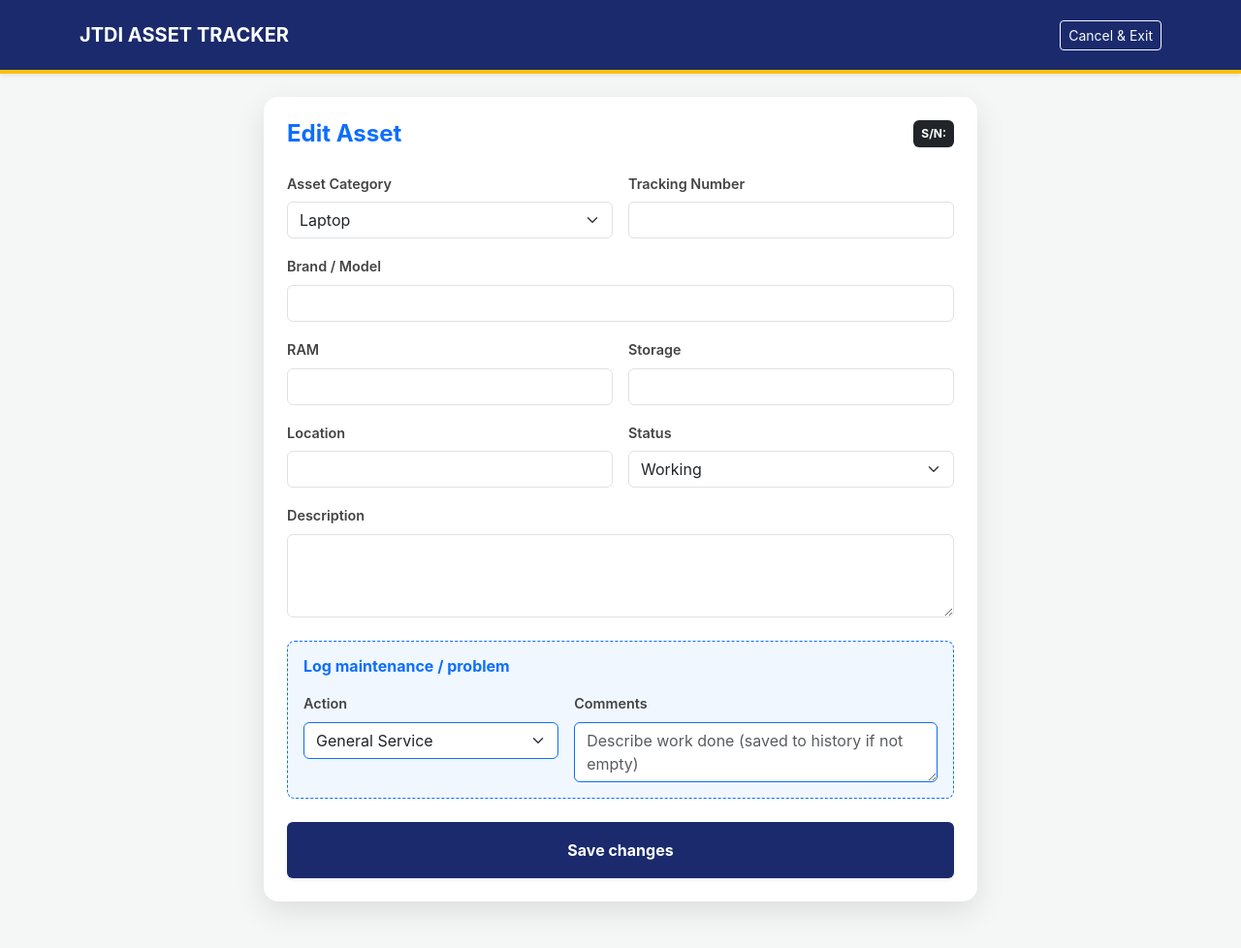
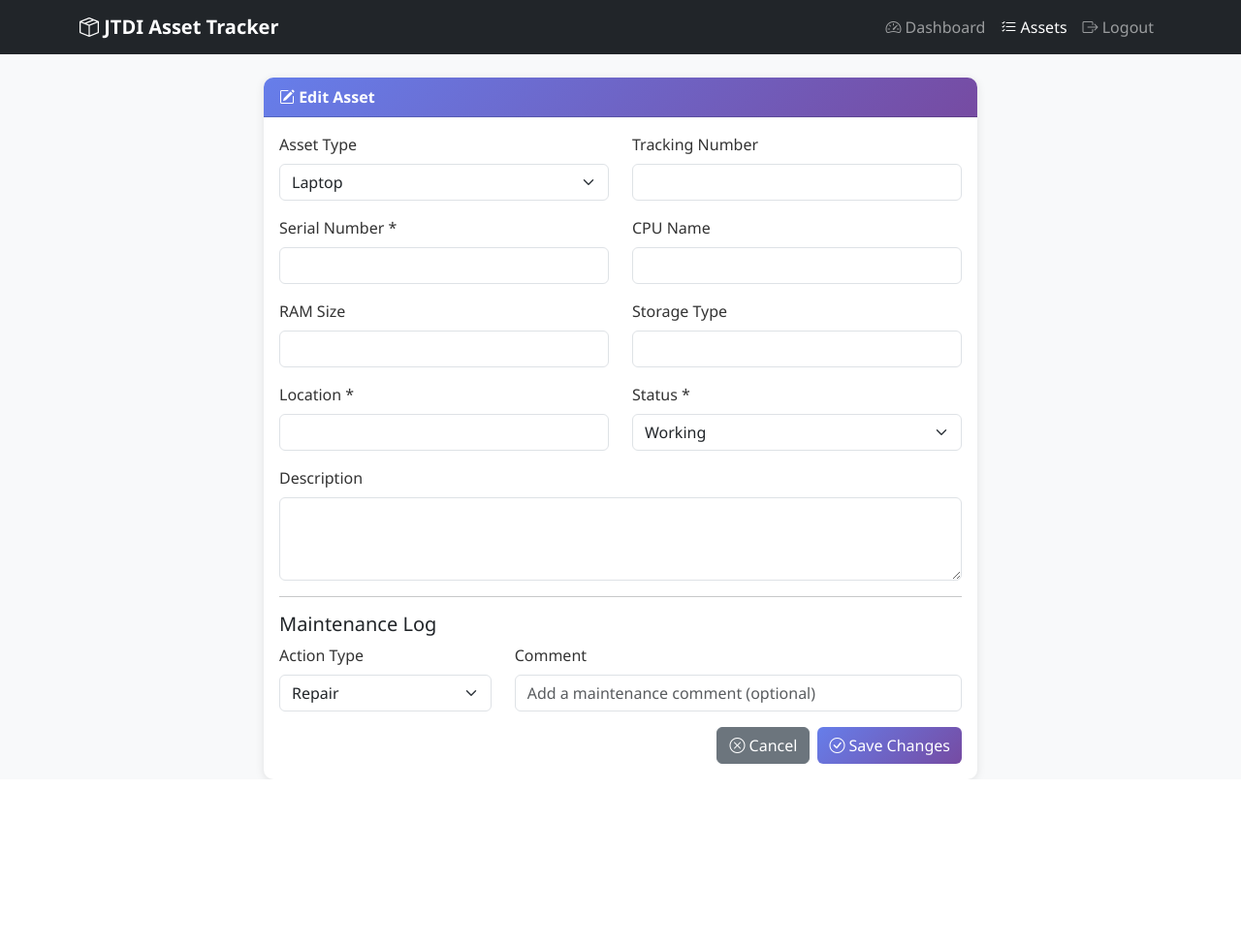
Before and after one commit to Fakhrul0029/Asset-Tracker-System-Together-, a Flask app: template templates/edit.html in a window 1280 px wide. Shown: the whole page at 97% size. After the commit the page ends 804 px from the top, so only its background shows below. Run offline with Flask 3, Linux system fonts and the light colour scheme; the template is opened without the code that fills it, so the values that code supplies are empty; some libraries are stand-ins or nearby versions.

Commit message:
Update edit.html for asset editing interface

```diff
--- a/templates/edit.html
+++ b/templates/edit.html
@@ -3,110 +3,194 @@
 <head>
     <meta charset="UTF-8">
     <meta name="viewport" content="width=device-width, initial-scale=1.0">
-    <title>Edit Asset - JTDI Tracker</title>
-    <link rel="stylesheet" href="https://cdn.jsdelivr.net/npm/bootstrap@5.3.0/dist/css/bootstrap.min.css">
+    <title>Edit Asset - JTDI Asset Tracker</title>
+    <link href="https://cdn.jsdelivr.net/npm/bootstrap@5.3.0/dist/css/bootstrap.min.css" rel="stylesheet">
+    <link rel="stylesheet" href="https://cdn.jsdelivr.net/npm/bootstrap-icons@1.10.0/font/bootstrap-icons.css">
     <style>
-        :root { --navy: #1a2a6c; --gold: #ffc107; --light: #f4f7f6; }
-        body { background-color: var(--light); font-family: 'Inter', sans-serif; }
-        .navbar { background: var(--navy); border-bottom: 4px solid var(--gold); }
-        .card { border-radius: 15px; border: none; box-shadow: 0 10px 30px rgba(0,0,0,0.1); }
-        .form-label { font-weight: 600; color: #444; font-size: 0.9rem; }
-        .btn-update { background-color: var(--navy); color: white; font-weight: bold; }
-        .btn-update:hover { background-color: #121d4d; color: white; }
+        body {
+            background-color: #f8f9fa;
+            font-family: 'Segoe UI', Tahoma, Geneva, Verdana, sans-serif;
+        }
+        .navbar-brand {
+            font-weight: 600;
+        }
+        .card {
+            border: none;
+            box-shadow: 0 2px 10px rgba(0,0,0,0.1);
+            border-radius: 10px;
+        }
+        .card-header {
+            background: linear-gradient(135deg, #667eea 0%, #764ba2 100%);
+            color: white;
+            border-radius: 10px 10px 0 0 !important;
+            font-weight: 600;
+        }
+        .form-label {
+            font-weight: 500;
+            color: #333;
+        }
+        .btn-primary {
+            background: linear-gradient(135deg, #667eea 0%, #764ba2 100%);
+            border: none;
+        }
+        .btn-primary:hover {
+            opacity: 0.9;
+        }
     </style>
 </head>
 <body>
-
-    <nav class="navbar navbar-dark p-3 mb-4 shadow-sm">
+    <nav class="navbar navbar-expand-lg navbar-dark bg-dark">
         <div class="container">
-            <a class="navbar-brand fw-bold" href="/">JTDI ASSET TRACKER</a>
-            <a href="/" class="btn btn-outline-light btn-sm">Cancel &amp; Exit</a>
+            <a class="navbar-brand" href="{{ url_for('dashboard') }}">
+                <i class="bi bi-box-seam"></i> JTDI Asset Tracker
+            </a>
+            <button class="navbar-toggler" type="button" data-bs-toggle="collapse" data-bs-target="#navbarNav">
+                <span class="navbar-toggler-icon"></span>
+            </button>
+            <div class="collapse navbar-collapse" id="navbarNav">
+                <ul class="navbar-nav ms-auto">
+                    <li class="nav-item">
+                        <a class="nav-link" href="{{ url_for('dashboard') }}">
+                            <i class="bi bi-speedometer2"></i> Dashboard
+                        </a>
+                    </li>
+                    <li class="nav-item">
+                        <a class="nav-link active" href="{{ url_for('index') }}">
+                            <i class="bi bi-list-check"></i> Assets
+                        </a>
+                    </li>
+                    {% if session.role == 'Admin' %}
+                    <li class="nav-item">
+                        <a class="nav-link" href="{{ url_for('admin_dashboard') }}">
+                            <i class="bi bi-gear"></i> Admin
+                        </a>
+                    </li>
+                    {% endif %}
+                    <li class="nav-item">
+                        <a class="nav-link" href="{{ url_for('logout') }}">
+                            <i class="bi bi-box-arrow-right"></i> Logout
+                        </a>
+                    </li>
+                </ul>
+            </div>
         </div>
     </nav>
 
-    <div class="container mb-5">
+    <div class="container mt-4">
         <div class="row justify-content-center">
-            <div class="col-md-8">
-                <div class="card p-4">
-                    <div class="d-flex justify-content-between align-items-center mb-4">
-                        <h4 class="fw-bold mb-0 text-primary">Edit Asset</h4>
-                        <span class="badge bg-dark p-2">S/N: {{ asset.serial_number }}</span>
+            <div class="col-lg-8">
+                <div class="card">
+                    <div class="card-header">
+                        <i class="bi bi-pencil-square"></i> Edit Asset
+                    </div>
+                    <div class="card-body">
+                        {% with messages = get_flashed_messages() %}
+                            {% if messages %}
+                                {% for message in messages %}
+                                    <div class="alert alert-success alert-dismissible fade show" role="alert">
+                                        {{ message }}
+                                        <button type="button" class="btn-close" data-bs-dismiss="alert"></button>
+                                    </div>
+                                {% endfor %}
+                            {% endif %}
+                        {% endwith %}
+
+                        <form method="POST" action="{{ url_for('edit_asset', id=asset.id) }}">
+                            <input type="hidden" name="csrf_token" value="{{ csrf_token() }}"/>
+
+                            <div class="row">
+                                <div class="col-md-6 mb-3">
+                                    <label for="asset_type" class="form-label">Asset Type</label>
+                                    <select class="form-select" id="asset_type" name="asset_type" required>
+                                        <option value="Laptop" {% if asset.asset_type == 'Laptop' %}selected{% endif %}>Laptop</option>
+                                        <option value="Desktop" {% if asset.asset_type == 'Desktop' %}selected{% endif %}>Desktop</option>
+                                        <option value="Monitor" {% if asset.asset_type == 'Monitor' %}selected{% endif %}>Monitor</option>
+                                        <option value="Printer" {% if asset.asset_type == 'Printer' %}selected{% endif %}>Printer</option>
+                                        <option value="Server" {% if asset.asset_type == 'Server' %}selected{% endif %}>Server</option>
+                                        <option value="Network Equipment" {% if asset.asset_type == 'Network Equipment' %}selected{% endif %}>Network Equipment</option>
+                                        <option value="Other" {% if asset.asset_type == 'Other' %}selected{% endif %}>Other</option>
+                                    </select>
                                 </div>
 
-                    <form method="POST">
-                        <div class="row g-3">
-                            <div class="col-md-6">
-                                <label class="form-label">Asset Category</label>
-                                <select name="asset_type" class="form-select">
-                                    <option value="Laptop" {% if asset.asset_type == 'Laptop' %}selected{% endif %}>Laptop</option>
-                                    <option value="PC" {% if asset.asset_type == 'PC' %}selected{% endif %}>PC / Desktop</option>
-                                    <option value="Monitor" {% if asset.asset_type == 'Monitor' %}selected{% endif %}>Monitor</option>
-                                    <option value="Printer" {% if asset.asset_type == 'Printer' %}selected{% endif %}>Printer</option>
-                                </select>
+                                <div class="col-md-6 mb-3">
+                                    <label for="tracking_number" class="form-label">Tracking Number</label>
+                                    <input type="text" class="form-control" id="tracking_number" name="tracking_number" value="{{ asset.tracking_number }}" required>
                                 </div>
-                            <div class="col-md-6">
-                                <label class="form-label">Tracking Number</label>
-                                <input type="text" name="tracking_number" value="{{ asset.tracking_number }}" class="form-control" required>
                             </div>
 
-                            <div class="col-12">
-                                <label class="form-label">Brand / Model</label>
-                                <input type="text" name="cpu_name" value="{{ asset.cpu_name }}" class="form-control" required>
+                            <div class="row">
+                                <div class="col-md-6 mb-3">
+                                    <label for="serial_number" class="form-label">Serial Number *</label>
+                                    <input type="text" class="form-control" id="serial_number" name="serial_number" value="{{ asset.serial_number }}" required>
                                 </div>
 
-                            <div class="col-md-6">
-                                <label class="form-label">RAM</label>
-                                <input type="text" name="ram_size" value="{{ asset.ram_size or '' }}" class="form-control">
+                                <div class="col-md-6 mb-3">
+                                    <label for="cpu_name" class="form-label">CPU Name</label>
+                                    <input type="text" class="form-control" id="cpu_name" name="cpu_name" value="{{ asset.cpu_name }}">
                                 </div>
-                            <div class="col-md-6">
-                                <label class="form-label">Storage</label>
-                                <input type="text" name="storage_type" value="{{ asset.storage_type or '' }}" class="form-control">
                             </div>
 
-                            <div class="col-md-6">
-                                <label class="form-label">Location</label>
-                                <input type="text" name="location" value="{{ asset.location or '' }}" class="form-control">
+                            <div class="row">
+                                <div class="col-md-6 mb-3">
+                                    <label for="ram_size" class="form-label">RAM Size</label>
+                                    <input type="text" class="form-control" id="ram_size" name="ram_size" value="{{ asset.ram_size }}">
                                 </div>
-                            <div class="col-md-6">
-                                <label class="form-label">Status</label>
-                                <select name="status" class="form-select">
+
+                                <div class="col-md-6 mb-3">
+                                    <label for="storage_type" class="form-label">Storage Type</label>
+                                    <input type="text" class="form-control" id="storage_type" name="storage_type" value="{{ asset.storage_type }}">
+                                </div>
+                            </div>
+
+                            <div class="row">
+                                <div class="col-md-6 mb-3">
+                                    <label for="location" class="form-label">Location *</label>
+                                    <input type="text" class="form-control" id="location" name="location" value="{{ asset.location }}" required>
+                                </div>
+
+                                <div class="col-md-6 mb-3">
+                                    <label for="status" class="form-label">Status *</label>
+                                    <select class="form-select" id="status" name="status" required>
                                         <option value="Working" {% if asset.status == 'Working' %}selected{% endif %}>Working</option>
                                         <option value="Maintenance" {% if asset.status == 'Maintenance' %}selected{% endif %}>Maintenance</option>
                                         <option value="Faulty" {% if asset.status == 'Faulty' %}selected{% endif %}>Faulty</option>
                                     </select>
                                 </div>
-
-                            <div class="col-12">
-                                <label class="form-label">Description</label>
-                                <textarea name="description" class="form-control" rows="3">{{ asset.description or '' }}</textarea>
                             </div>
 
-                            <div class="col-12 mt-4">
-                                <div class="p-3 rounded-3" style="background-color: #f0f7ff; border: 1px dashed #0d6efd;">
-                                    <h6 class="fw-bold text-primary mb-3">Log maintenance / problem</h6>
-                                    <div class="row g-3">
-                                        <div class="col-md-5">
-                                            <label class="form-label">Action</label>
-                                            <select name="action_type" class="form-select border-primary">
-                                                <option value="General Service">General Service</option>
-                                                <option value="Hardware Upgrade">Hardware Upgrade</option>
-                                                <option value="Software Repair">Software Repair</option>
-                                                <option value="Faulty Report">Faulty Report</option>
+                            <div class="mb-3">
+                                <label for="description" class="form-label">Description</label>
+                                <textarea class="form-control" id="description" name="description" rows="3">{{ asset.description or '' }}</textarea>
+                            </div>
+
+                            <hr>
+                            <h5>Maintenance Log</h5>
+                            <div class="row">
+                                <div class="col-md-4 mb-3">
+                                    <label for="action_type" class="form-label">Action Type</label>
+                                    <select class="form-select" id="action_type" name="action_type">
+                                        <option value="Repair">Repair</option>
+                                        <option value="Upgrade">Upgrade</option>
+                                        <option value="Inspection">Inspection</option>
+                                        <option value="Other">Other</option>
                                     </select>
                                 </div>
-                                        <div class="col-md-7">
-                                            <label class="form-label">Comments</label>
-                                            <textarea name="comment" class="form-control border-primary" rows="2" placeholder="Describe work done (saved to history if not empty)"></textarea>
-                                        </div>
-                                    </div>
+                                <div class="col-md-8 mb-3">
+                                    <label for="comment" class="form-label">Comment</label>
+                                    <input type="text" class="form-control" id="comment" name="comment" placeholder="Add a maintenance comment (optional)">
                                 </div>
                             </div>
 
-                            <div class="col-12 mt-4">
-                                <button type="submit" class="btn btn-update w-100 py-3 shadow-sm">Save changes</button>
-                            </div>
+                            <div class="d-grid gap-2 d-md-flex justify-content-md-end">
+                                <a href="{{ url_for('index') }}" class="btn btn-secondary">
+                                    <i class="bi bi-x-circle"></i> Cancel
+                                </a>
+                                <button type="submit" class="btn btn-primary">
+                                    <i class="bi bi-check-circle"></i> Save Changes
+                                </button>
                             </div>
                         </form>
+                    </div>
                 </div>
             </div>
         </div>
```
Lines whose indentation alone changed are shown as unchanged.
